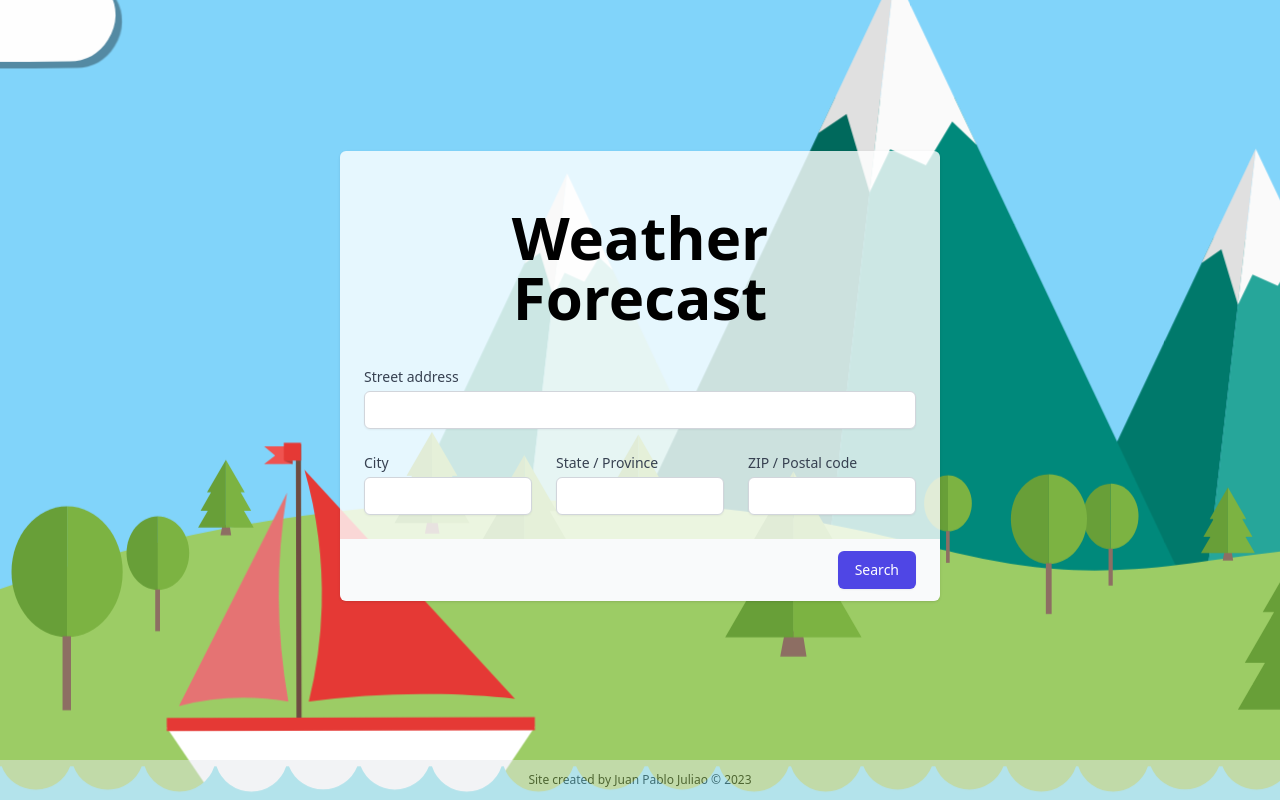
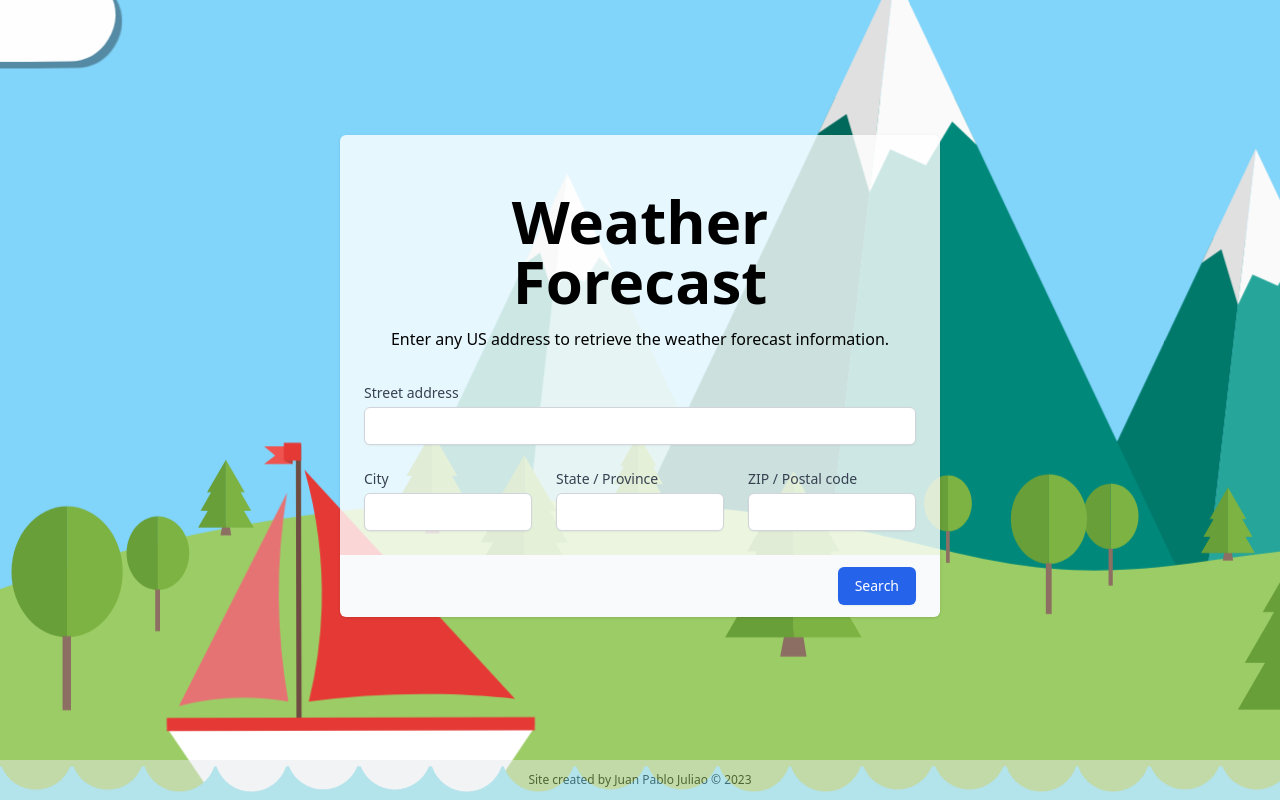
Before and after one commit to jpjuliao/nextjs-weather-forecast, a Next.js app: page / in a window 1280 px wide. Built offline with nearby package versions, Linux system fonts and the light colour scheme.

Commit message:
Update button colors and loader svg background

```diff
--- a/components/AddressForm.tsx
+++ b/components/AddressForm.tsx
@@ -46,7 +46,7 @@ export default function AddressForm() {
         showError('Coordinates were not found for the given address')
         loader(false)
       }
-    } catch (e : any) {
+    } catch (e: any) {
       showError('Network error: ' + e.message)
       loader(false)
     }
@@ -82,38 +82,39 @@ export default function AddressForm() {
 
   return (<>
     <form action="/" method="GET" onSubmit={(e) => handleSubmit(e)}>
-      <div className="overflow-hidden shadow sm:rounded-md w-[600px] m-auto">
-        <div className='place-content-center pt-6 hidden' id='loader'>
-          <Image src={LoaderURL} alt="Loader icon" width={50} />
-        </div>
-        <div id="search-address-error" className="text-center m-4 p-4 rounded text-white bg-red-600 hidden"></div>
+      <div className="overflow-hidden shadow sm:rounded-md w-[600px] max-w-full m-auto">
         <div className="bg-white/[.8] px-4 py-5 sm:p-6">
-          <h1 className='text-center p-8'>Weather Forecast</h1>
+          <div className='place-content-center pt-6 hidden' id='loader'>
+            <Image src={LoaderURL} alt="Loader icon" width={50} />
+          </div>
+          <div id="search-address-error" className="text-center m-4 p-4 rounded text-white bg-red-600 hidden"></div>
+          <h1 className='text-center p-8 pb-2'>Weather Forecast</h1>
+          <p className='text-center mb-8'>Enter any US address to retrieve the weather forecast information.</p>
           <div className="grid grid-cols-6 gap-6">
 
             <div className="col-span-6">
               <label htmlFor="street-address" className="block text-sm font-medium text-gray-700">Street address</label>
-              <input type="text" name="street-address" id="street-address" autoComplete="street-address" className="mt-1 block w-full rounded-md border py-2 px-3 border-gray-300 shadow-sm focus:border-indigo-500 focus:ring-indigo-500 sm:text-sm" />
+              <input type="text" name="street-address" id="street-address" autoComplete="street-address" className="mt-1 block w-full rounded-md border py-2 px-3 border-gray-300 shadow-sm focus:border-blue-500 focus:ring-blue-500 sm:text-sm" />
             </div>
 
             <div className="col-span-6 sm:col-span-6 lg:col-span-2">
               <label htmlFor="city" className="block text-sm font-medium text-gray-700">City</label>
-              <input type="text" name="city" id="city" autoComplete="address-level2" className="mt-1 block w-full rounded-md border py-2 px-3 border-gray-300 shadow-sm focus:border-indigo-500 focus:ring-indigo-500 sm:text-sm" />
+              <input type="text" name="city" id="city" autoComplete="address-level2" className="mt-1 block w-full rounded-md border py-2 px-3 border-gray-300 shadow-sm focus:border-blue-500 focus:ring-blue-500 sm:text-sm" />
             </div>
 
             <div className="col-span-6 sm:col-span-3 lg:col-span-2">
               <label htmlFor="region" className="block text-sm font-medium text-gray-700">State / Province</label>
-              <input type="text" name="region" id="region" autoComplete="address-level1" maxLength={2} minLength={2} className="mt-1 block w-full rounded-md border py-2 px-3 border-gray-300 shadow-sm focus:border-indigo-500 focus:ring-indigo-500 sm:text-sm" />
+              <input type="text" name="region" id="region" autoComplete="address-level1" maxLength={2} minLength={2} className="mt-1 block w-full rounded-md border py-2 px-3 border-gray-300 shadow-sm focus:border-blue-500 focus:ring-blue-500 sm:text-sm" />
             </div>
 
             <div className="col-span-6 sm:col-span-3 lg:col-span-2">
               <label htmlFor="postal-code" className="block text-sm font-medium text-gray-700">ZIP / Postal code</label>
-              <input type="number" name="postal-code" id="postal-code" autoComplete="postal-code" className="mt-1 block w-full rounded-md border py-2 px-3 border-gray-300 shadow-sm focus:border-indigo-500 focus:ring-indigo-500 sm:text-sm" />
+              <input type="number" name="postal-code" id="postal-code" autoComplete="postal-code" className="mt-1 block w-full rounded-md border py-2 px-3 border-gray-300 shadow-sm focus:border-blue-500 focus:ring-blue-500 sm:text-sm" />
             </div>
           </div>
         </div>
         <div className="bg-gray-50 px-4 py-3 text-right sm:px-6">
-          <button type="submit" className="inline-flex justify-center rounded-md border border-transparent bg-indigo-600 py-2 px-4 text-sm font-medium text-white shadow-sm hover:bg-indigo-700 focus:outline-none focus:ring-2 focus:ring-indigo-500 focus:ring-offset-2">Search</button>
+          <button type="submit" className="inline-flex justify-center rounded-md border border-transparent bg-blue-600 py-2 px-4 text-sm font-medium text-white shadow-sm hover:bg-blue-700 focus:outline-none focus:ring-2 focus:ring-blue-500 focus:ring-offset-2">Search</button>
         </div>
       </div>
     </form>
--- a/pages/[address].tsx
+++ b/pages/[address].tsx
@@ -63,7 +63,7 @@ export default function Home({ periods, geocoder }: InferGetServerSidePropsType<
             ))}
           </ul>
           <div className="px-4 py-3 text-center sm:px-6 mt-10">
-            <button onClick={_ => window.location.href = "/"} className="inline-flex justify-center rounded-md border border-transparent bg-indigo-600 py-2 px-4 text-sm font-medium text-white shadow-sm hover:bg-indigo-700 focus:outline-none focus:ring-2 focus:ring-indigo-500 focus:ring-offset-2">New Search</button>
+            <button onClick={_ => window.location.href = "/"} className="inline-flex justify-center rounded-md border border-transparent bg-blue-600 py-2 px-4 text-sm font-medium text-white shadow-sm hover:bg-blue-700 focus:outline-none focus:ring-2 focus:ring-blue-500 focus:ring-offset-2">New Search</button>
           </div>
         </main>
         <Footer />
```
Also changed, not shown: assets/loader.svg.
